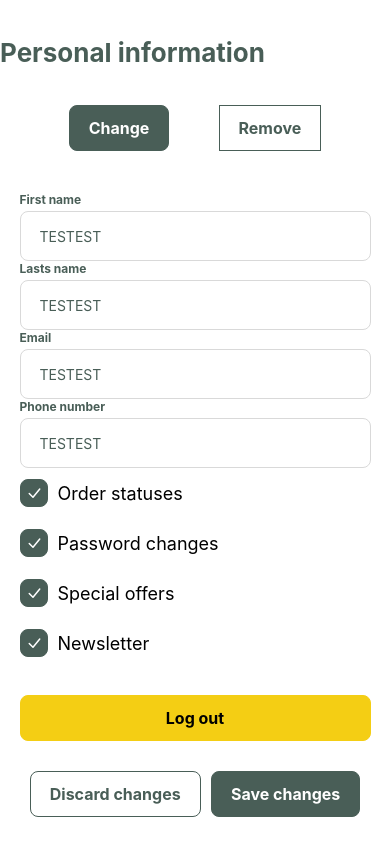
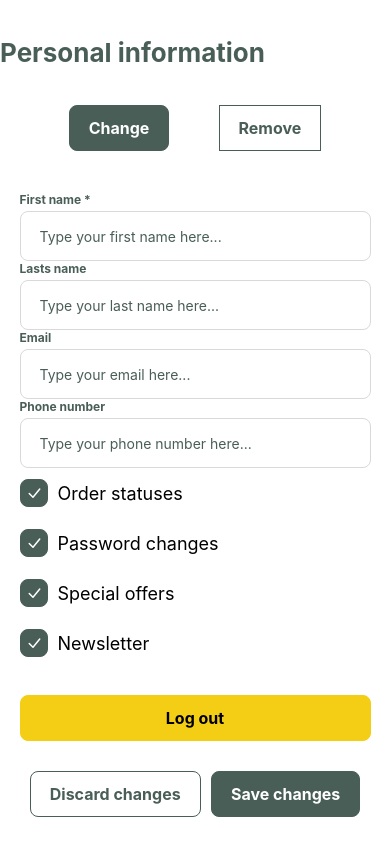
Before and after one commit to JureVidrih/little-lemon, a React Native app: screen / in a window 390 px wide. Built offline with nearby package versions, Linux system fonts and the light colour scheme.

Commit message:
Add required prop to <Input />

```diff
--- a/App.tsx
+++ b/App.tsx
@@ -20,26 +20,23 @@ export default function App() {
       <View style={{ width: '90%' }}>
         <Input
         label="First name"
+        required={true}
         placeholder="Type your first name here..."
-        value="TESTEST"
         maxLength={20}
         onChangeText={(newValue) => { ToastAndroid.show(newValue, 300); }} />
         <Input
         label="Lasts name"
         placeholder="Type your last name here..."
-        value="TESTEST"
         maxLength={20}
         onChangeText={(newValue) => { ToastAndroid.show(newValue, 300); }} />
         <Input
         label="Email"
         placeholder="Type your email here..."
-        value="TESTEST"
         maxLength={20}
         onChangeText={(newValue) => { ToastAndroid.show(newValue, 300); }} />
         <Input
         label="Phone number"
         placeholder="Type your phone number here..."
-        value="TESTEST"
         maxLength={20}
         onChangeText={(newValue) => { ToastAndroid.show(newValue, 300); }} />
         <Checkbox label="Order statuses" checked={true} />
--- a/components/base_components/Input.tsx
+++ b/components/base_components/Input.tsx
@@ -7,6 +7,7 @@ type InputProps = {
     label?: string,
     value?: string,
     placeholder?: string,
+    required?: boolean,
     onChangeText?: (arg0: string) => void
 } & TextInputProps;
 
@@ -14,6 +15,7 @@ export default function({
     label = "Input Element Label",
     value,
     placeholder = "",
+    required = false,
     onChangeText,
     ...textInputProps
      }: InputProps) {
@@ -23,7 +25,7 @@ export default function({
 
     return (
         <View style={styles.container}>
-            <Text style={[styles.label, { color: theme.primary_1 }]}>{label}</Text>
+            <Text style={[styles.label, { color: theme.primary_1 }]}>{label}{(required === true ? " *" : null)}</Text>
             <TextInput
             style={[styles.inputContainer, { borderColor: theme.gray, color: theme.primary_1 }]}
             placeholder={placeholder}
```
